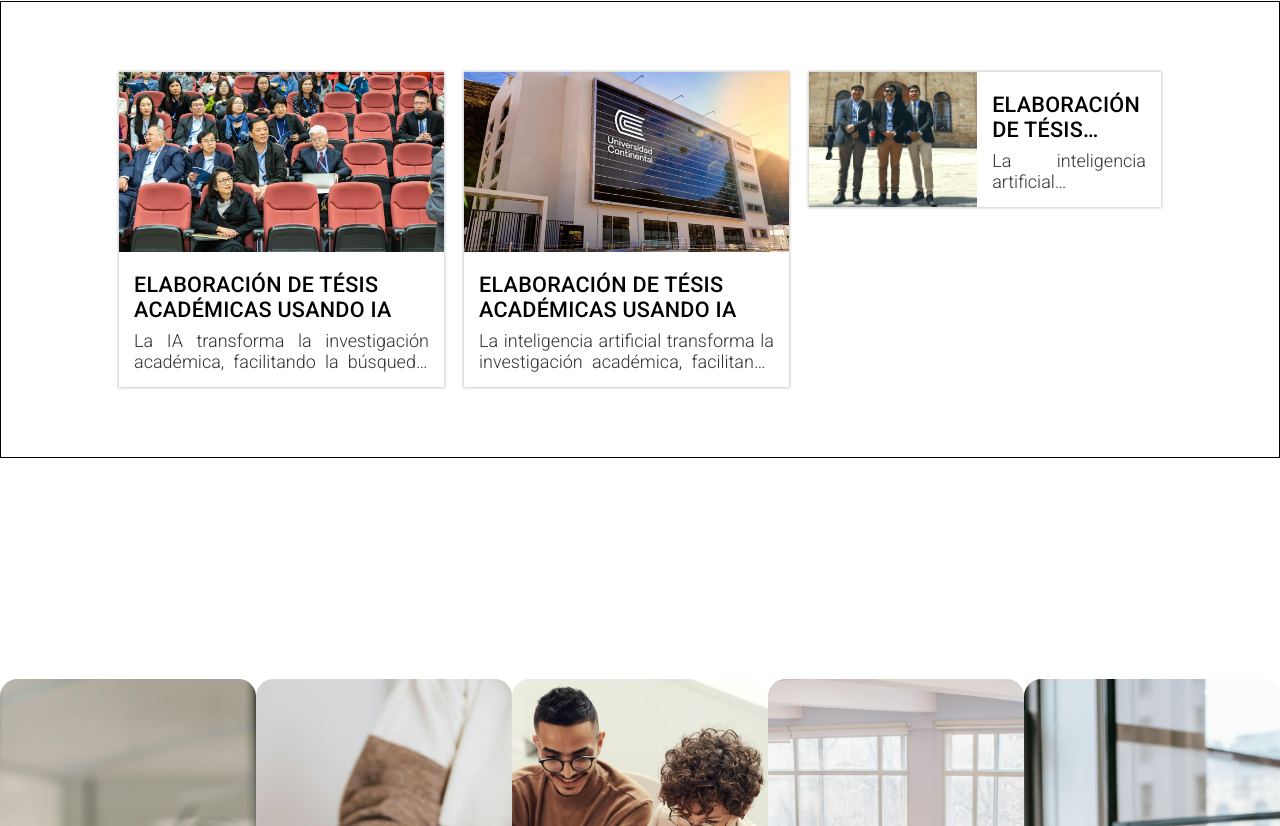
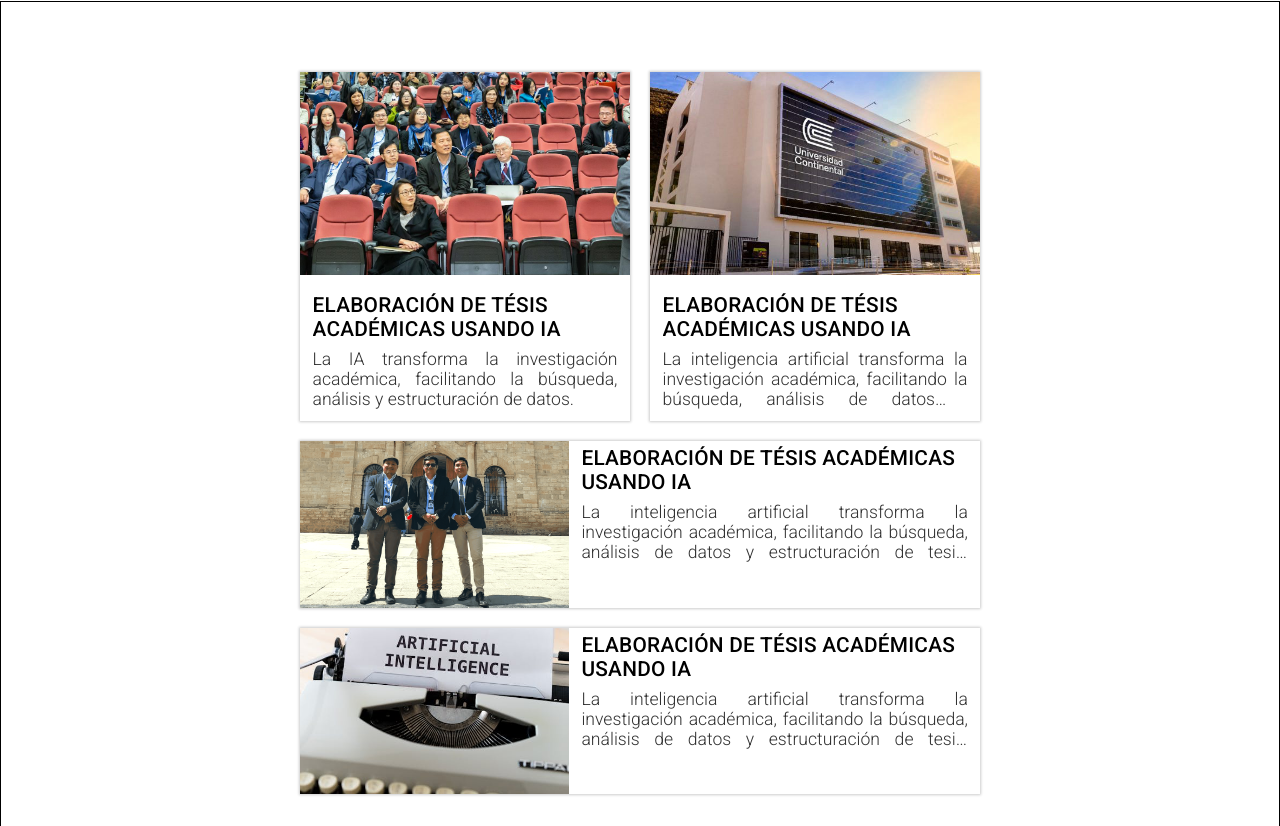
Before and after one commit to Rackolden/ceop, a React (Create React App) app: page / in a window 1280 px wide. Shown: the part 2214-3040 px from the top of the page. Built offline with nearby package versions, Linux system fonts and the light colour scheme; some icons are missing.

Commit message:
article set

```diff
--- a/src/App.css
+++ b/src/App.css
@@ -14,6 +14,10 @@
   background-color: transparent;
   scrollbar-width: thin; /* Barra de desplazamiento delgada */
   scrollbar-color: grey transparent; /* Color del 'thumb' y del área de fondo */
+}
+
+body {
+  overflow-x: hidden;
 }
 
 :root {
--- a/src/Components/ArticleSection/Article.css
+++ b/src/Components/ArticleSection/Article.css
@@ -5,6 +5,7 @@
   flex-wrap: wrap;
   gap: 1.25rem;
   justify-content: center;
+  align-items: center;
   width: 100%;
   padding: 10px 10px;
   border: 1px solid black;
@@ -16,29 +17,31 @@
   color: black;
 }
 
+.cleared-article-section {
+  display: flex;
+  width: fit-content;
+  gap: inherit;
+}
+
 .article-video-link {
-  width: 325px;
-  max-width: 27.5vw;
-  min-width: 20vw;
-  height: fit-content;
   overflow: hidden;
   background-color: white;
   box-sizing: border-box;
   border: 0px solid gray;
   box-shadow: 0px 0px 2.5px 1px rgba(0, 0, 0, 0.2);
-  transition: box-shadow 0.25s ease-in-out;
+  transition: box-shadow 0.35s ease-in-out;
+}
+
+.article-video-link.cleared {
+  width: 330px;
+  height: fit-content;
 }
 
 .article-video-link.hovered1 {
-  box-shadow: 0px 0px 7.5px 1px rgba(0, 0, 0, 0.2);
+  box-shadow: 0px 0px 10px 1px rgba(0, 0, 0, 0.2);
 }
 
-.article-large {
-  width: 600px;
-  display: inline-flex;
-}
-
-.video-article-image-container:hover .video-article-image {
+.video-article-image:hover {
   transform: scale(1.03);
 }
 
@@ -46,12 +49,10 @@
   transform: scale(1.03);
 }
 
-.video-article-image-container {
+.video-article-image-container.cleared {
   width: 100%;
-  aspect-ratio: 1.8;
+  aspect-ratio: 1.618;
   overflow: hidden;
-  padding: 0;
-  margin: 0;
 }
 
 .video-article-image {
@@ -63,9 +64,37 @@
   transition: transform 0.3s ease-in-out;
 }
 
-.video-article-text-container {
+.video-article-text-container.cleared {
   width: 100%;
-  padding: 15px;
+  padding: 12.5px;
+}
+
+.piled-article-section {
+  display: flex;
+  gap: inherit;
+  flex-direction: column;
+  justify-content: space-between;
+}
+
+.article-video-link.article-large {
+  width: 100%;
+  flex: 1;
+  display: flex;
+  flex-direction: row;
+}
+
+.video-article-image-container.piled-v {
+  height: 100%;
+  aspect-ratio: 1.6180339;
+  overflow: hidden;
+  flex-shrink: 1;
+}
+
+.video-article-text-container.piled-v {
+  flex: 1;
+  width: auto;
+  padding: 0px 12px;
+  align-items: center;
 }
 
 .video-article-title {
@@ -73,7 +102,7 @@
   width: fit-content;
   overflow: hidden;
   font-weight: 500;
-  font-size: 1.35rem;
+  font-size: 1.3rem;
   margin: 5px 0;
   transition: all 0.1s ease-in;
   letter-spacing: 0.25px;
@@ -93,12 +122,12 @@
   margin-top: 0.5rem;
   text-align: justify;
   background-color: transparent;
-  font-size: 1.125rem;
+  font-size: 1.1rem;
   overflow: hidden;
   text-overflow: ellipsis;
   display: -webkit-box; /* Flexibilidad para soportar múltiples líneas */
-  -webkit-line-clamp: 2;
-  line-clamp: 2;
+  -webkit-line-clamp: 3;
+  line-clamp: 3;
   -webkit-box-orient: vertical;
   transition: color 0.5s ease;
 }
--- a/src/Components/ArticleSection/Article.js
+++ b/src/Components/ArticleSection/Article.js
@@ -1,13 +1,12 @@
 import "./Article.css";
-import React, { useState } from "react";
+import React, { useEffect, useRef, useState } from "react";
 import { Link } from "react-router-dom";
-
 import article_video1 from "../img-upscaling/article_video/article_video1.jpg";
 import article_video2 from "../img-upscaling/article_video/article_video2.jpg";
 import article_video3 from "../img-upscaling/nosotros-cards/card-cover2.png";
 import article_video4 from "../img-upscaling/article_video/article_video3.jpg";
 
-function Article() {
+const Article = () => {
   const [hoverStates, setHoverStates] = useState({
     stateArticle1: false,
     stateArticle2: false,
@@ -20,23 +19,55 @@ function Article() {
       [stateArticle]: true,
     }));
   };
-
   const handleMouseLeave = (stateArticle) => {
     setHoverStates((prevStates) => ({
       ...prevStates,
       [stateArticle]: false,
     }));
   };
+  const divRef = useRef(null);
+  const getWidth = () => (divRef.current ? divRef.current.clientWidth : 0);
+  const getHeight = () => (divRef.current ? divRef.current.clientHeight : 0);
+  // Funciones para obtener dimensiones exactas (usar solo en caso de emergencia)
+  //const getWidth = () => (divRef.current ? divRef.current.getBoundingClientRect().width : 0);
+  //const getHeight = () => (divRef.current ? divRef.current.getBoundingClientRect().height : 0);
+
+  const [divDimensions, setDivDimensions] = useState({
+    width: 0,
+    height: 0,
+  });
+  const getDimensions = () => {
+    if (divRef.current) {
+      const newWidth = getWidth();
+      const newHeight = getHeight();
+      setDivDimensions({
+        width: newWidth,
+        height: newHeight,
+      });
+      console.log(`Width-artc: ${newWidth}\nHeight-artc: ${newHeight}`);
+    }
+  };
+  useEffect(() => {
+    getDimensions();
+    const handleResize = () => {
+      getDimensions();
+    };
+    window.addEventListener("resize", handleResize);
+    return () => {
+      window.removeEventListener("resize", handleResize); // Limpia al desmontar
+    };
+  }, []);
 
   return (
     <>
       <div className="article-section">
+        <div className="cleared-article-section" ref={divRef}>
           <div
-          className={`article-video-link ${
+            className={`article-video-link cleared ${
               hoverStates.stateArticle1 ? "hovered1" : ""
             }`}
           >
-          <div className="video-article-image-container">
+            <div className="video-article-image-container cleared">
               <Link href="#">
                 <img
                   src={article_video1}
@@ -53,7 +84,7 @@ function Article() {
                 ></img>
               </Link>
             </div>
-          <div className="video-article-text-container">
+            <div className="video-article-text-container cleared">
               <Link
                 className="video-article-title"
                 onMouseEnter={() => {
@@ -78,11 +109,11 @@ function Article() {
           </div>
 
           <div
-          className={`article-video-link ${
+            className={`article-video-link cleared ${
               hoverStates.stateArticle2 ? "hovered1" : ""
             }`}
           >
-          <div className="video-article-image-container">
+            <div className="video-article-image-container cleared">
               <Link href="#">
                 <img
                   src={article_video2}
@@ -99,7 +130,7 @@ function Article() {
                 ></img>
               </Link>
             </div>
-          <div className="video-article-text-container">
+            <div className="video-article-text-container cleared">
               <Link
                 className="video-article-title"
                 onMouseEnter={() => {
@@ -117,19 +148,30 @@ function Article() {
                 }`}
                 href="#"
               >
-              La inteligencia artificial transforma la investigación académica,
-              facilitando la búsqueda, análisis de datos y estructuración de
-              tesis, optimizando precisión y calidad.
+                La inteligencia artificial transforma la investigación
+                académica, facilitando la búsqueda, análisis de datos y
+                estructuración de tesis, optimizando precisión y calidad.
               </Link>
             </div>
           </div>
+        </div>
 
+        <div
+          className="piled-article-section"
+          style={{
+            height: divDimensions.height,
+            maxHeight: divDimensions.height,
+            width: divDimensions.width,
+            maxWidth: divDimensions.width,
+            minWidth: divDimensions.width,
+          }}
+        >
           <div
             className={`article-video-link article-large ${
               hoverStates.stateArticle3 ? "hovered1" : ""
             }`}
           >
-          <div className="video-article-image-container">
+            <div className="video-article-image-container piled-v">
               <Link href="#">
                 <img
                   src={article_video3}
@@ -146,7 +188,7 @@ function Article() {
                 ></img>
               </Link>
             </div>
-          <div className="video-article-text-container">
+            <div className="video-article-text-container piled-v">
               <Link
                 className="video-article-title"
                 onMouseEnter={() => {
@@ -164,17 +206,63 @@ function Article() {
                 }`}
                 href="#"
               >
-              La inteligencia artificial transforma la investigación académica,
-              facilitando la búsqueda, análisis de datos y estructuración de
-              tesis, optimizando precisión y calidad.
+                La inteligencia artificial transforma la investigación
+                académica, facilitando la búsqueda, análisis de datos y
+                estructuración de tesis, optimizando precisión y calidad.
               </Link>
             </div>
           </div>
 
-
+          <div
+            className={`article-video-link article-large ${
+              hoverStates.stateArticle4 ? "hovered1" : ""
+            }`}
+          >
+            <div className="video-article-image-container piled-v">
+              <Link href="#">
+                <img
+                  src={article_video4}
+                  alt="imagen del artículo"
+                  onMouseEnter={() => {
+                    handleMouseEnter("stateArticle4");
+                  }}
+                  onMouseLeave={() => {
+                    handleMouseLeave("stateArticle4");
+                  }}
+                  className={`video-article-image ${
+                    hoverStates.stateArticle4 ? "hovered1" : ""
+                  }`}
+                ></img>
+              </Link>
+            </div>
+            <div className="video-article-text-container piled-v">
+              <Link
+                className="video-article-title"
+                onMouseEnter={() => {
+                  handleMouseEnter("stateArticle4");
+                }}
+                onMouseLeave={() => {
+                  handleMouseLeave("stateArticle4");
+                }}
+              >
+                ELABORACIÓN DE TÉSIS ACADÉMICAS USANDO IA
+              </Link>
+              <Link
+                className={`video-article-desc ${
+                  hoverStates.stateArticle4 ? "hovered1" : ""
+                }`}
+                href="#"
+              >
+                La inteligencia artificial transforma la investigación
+                académica, facilitando la búsqueda, análisis de datos y
+                estructuración de tesis, optimizando precisión y calidad.
+              </Link>
+            </div>
+          </div>
+        </div>
       </div>
     </>
   );
-}
+};
 
 export default Article;
```
Lines whose indentation alone changed are shown as unchanged.
